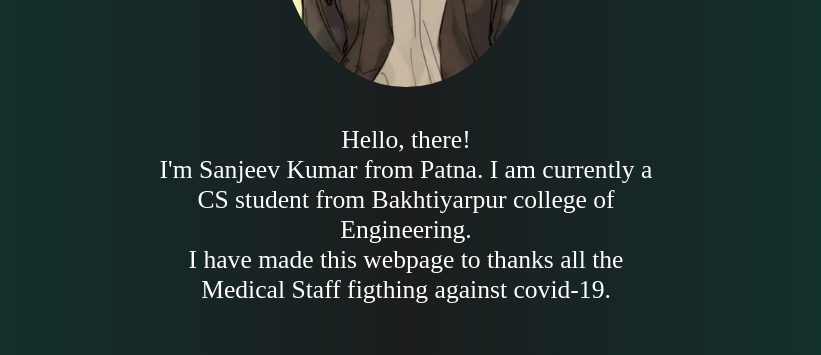
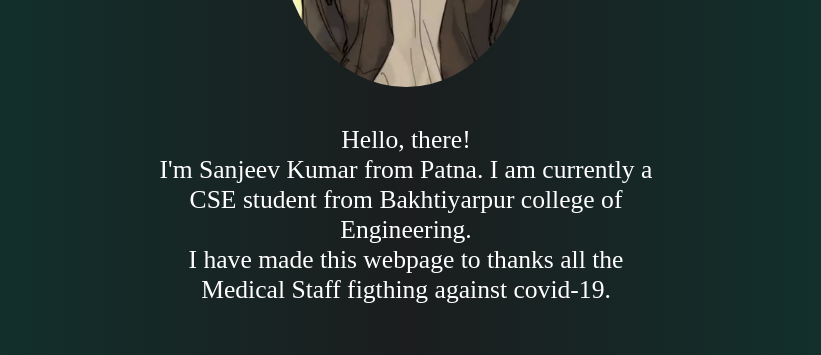
Before and after one commit to sanjeevbcep/Thanking-doctor-website, a plain HTML site: page index.html in a window 1280 px wide. Shown: the part 1100-1455 px from the top of the page, without its empty margins (234-1055 px from the left). Drawn offline with Linux system fonts and the light colour scheme; a web font is replaced by a local one.

Commit message:
Update index.html

```diff
--- a/index.html
+++ b/index.html
@@ -26,7 +26,7 @@
     <div class="middle">
         <img src="images\anime-boy-pfp-4.webp" alt="arin" id="profile">
         <p class="about">Hello, there! <br>
-            I'm Sanjeev Kumar from Patna. I am currently a CS student from Bakhtiyarpur college of Engineering.<br>
+            I'm Sanjeev Kumar from Patna. I am currently a CSE student from Bakhtiyarpur college of Engineering.<br>
             I have made this webpage to thanks all the Medical Staff figthing against covid-19.
         </p>
 
```
